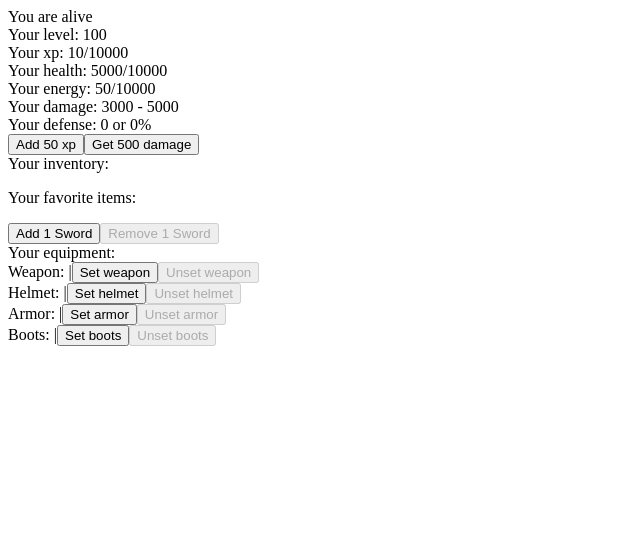
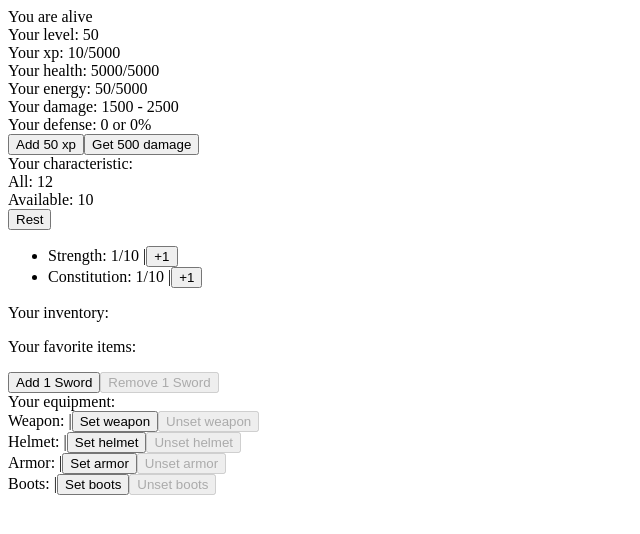
Before and after one commit to dmitrytavern/training-react-rpg-game, a React (Create React App) app: page / in a window 1280 px wide. Shown: the top 534 px of the page, without its empty margins (0-640 px from the left). Built offline with nearby package versions, Linux system fonts and the light colour scheme.

Commit message:
Added PlayerCharacteristic class
This class useless now. But in future, this class will influence on other classes. Health, Energy, Damage and maybe Experience.

```diff
--- a/src/App.tsx
+++ b/src/App.tsx
@@ -32,6 +32,20 @@ const App = () => {
 
 	const defenceNumber = player.defense.getDefense()
 	const defencePercent = player.defense.getDefensePercent()
+
+	const characteristic = player.characteristic
+	const allCharacteristicPoints = characteristic.getAllPoints()
+	const availableCharacteristicPoints = characteristic.getAvailablePoints()
+
+	const addCharacteristicPoint = (name: any) => {
+		characteristic.setPoint(name)
+	}
+	const unsetAllPoints = () => {
+		characteristic.unsetPoints()
+	}
+	const disabledCharacteristicButton = (name: any) => {
+		return characteristic.characteristicLimitReached(name) || characteristic.getAvailablePoints() === 0
+	}
 
 	const inventory = player.inventory.getInventory()
 
@@ -98,8 +112,26 @@ const App = () => {
 			<div>Your defense: {defenceNumber} or {defencePercent}%</div>
 
 			<button onClick={addExp}>Add 50 xp</button>
+			<button onClick={getHit}>Get 500 damage</button>
 
-			<button onClick={getHit}>Get 500 damage</button>
+			<div>Your characteristic: </div>
+			<div>All: {allCharacteristicPoints}</div>
+			<div>Available: {availableCharacteristicPoints}</div>
+
+			<button onClick={unsetAllPoints}>Rest</button>
+
+			<ul>
+				<li>
+					Strength: {characteristic.getCharacteristic('strength')}/10
+					|
+					<button onClick={() => addCharacteristicPoint('strength')} disabled={disabledCharacteristicButton('strength')}>+1</button>
+				</li>
+				<li>
+					Constitution: {characteristic.getCharacteristic('constitution')}/10
+					|
+					<button onClick={() => addCharacteristicPoint('constitution')} disabled={disabledCharacteristicButton('constitution')}>+1</button>
+				</li>
+			</ul>
 
 			<div>Your inventory: </div>
 			<ul>
--- a/src/store/Player/Player.ts
+++ b/src/store/Player/Player.ts
@@ -7,6 +7,7 @@ import PlayerDefense from "../PlayerDefense"
 import PlayerInventory from "../PlayerInventory"
 import PlayerEquipment from "../PlayerEquipment"
 import PlayerFavorites from "../PlayerFavorites"
+import PlayerCharacteristic from "../PlayerCharacteristic"
 
 class Player {
 	public readonly level: PlayerLevel
@@ -17,9 +18,10 @@ class Player {
 	public readonly inventory: PlayerInventory
 	public readonly equipment: PlayerEquipment
 	public readonly favorites: PlayerFavorites
+	public readonly characteristic: PlayerCharacteristic
 
 	constructor() {
-		this.level = new PlayerLevel(100, 10)
+		this.level = new PlayerLevel(50, 10)
 		this.health = new PlayerHealth(5000, 100)
 		this.energy = new PlayerEnergy(50, 100)
 		this.damage = new PlayerDamage(30, 50)
@@ -27,11 +29,13 @@ class Player {
 		this.inventory = new PlayerInventory()
 		this.equipment = new PlayerEquipment()
 		this.favorites = new PlayerFavorites()
+		this.characteristic = new PlayerCharacteristic()
 
 		this.initPlayerHealth()
 		this.initPlayerDamage()
 		this.initPlayerEnergy()
 		this.initPlayerDefense()
+		this.initPlayerCharacteristic()
 	}
 
 	private initPlayerHealth() {
@@ -82,6 +86,12 @@ class Player {
 		})
 	}
 
+	private initPlayerCharacteristic() {
+		this.characteristic.setPlayerLevel(() => {
+			return this.level.getLevel()
+		})
+	}
+
 	static calculateEffect(effectName: string, effects: Effect[]) {
 		let effectDefense = 0
 		effects.map((item: Effect) => {
--- /dev/null
+++ b/src/store/PlayerCharacteristic/PlayerCharacteristic.ts
@@ -0,0 +1,111 @@
+import {makeAutoObservable} from "mobx"
+
+type ComputedProperties = 'getPlayerLevel'
+type PlayerLevelFunction = () => number
+
+interface Characteristics {
+	strength: number
+	constitution: number
+}
+
+const defaultCharacteristics = {
+	strength: 1,
+	constitution: 1
+}
+
+class PlayerCharacteristic {
+	static minPoint: number = 2
+	private characteristics: Characteristics
+	private getPlayerLevel: PlayerLevelFunction
+
+	constructor() {
+		this.getPlayerLevel = () => 1
+		this.characteristics = {...defaultCharacteristics}
+
+		makeAutoObservable<PlayerCharacteristic, ComputedProperties>(this, {
+			getPlayerLevel: false
+		})
+	}
+
+	public setPlayerLevel(computed: PlayerLevelFunction) {
+		this.getPlayerLevel = computed
+	}
+
+	public getCharacteristic(name: keyof Characteristics): number {
+		return this.characteristics[name]
+	}
+
+	public getAllPoints(): number {
+		const minPoints = PlayerCharacteristic.minPoint
+		const levelPoints = this.getLevelPoints()
+
+		return minPoints + levelPoints
+	}
+
+	public getAvailablePoints(): number {
+		return this.getAllPoints() - this.getCharacteristicsPoints()
+	}
+
+	public setCustomCharacteristics(characteristics: Characteristics) {
+		const minValue = PlayerCharacteristic.minPoint
+		const newPoints = Object
+			.values(characteristics)
+			.reduce((prev, curr) => {
+				if (prev <= 0) throw new Error('Characteristic value not be 0')
+				return prev + curr
+			})
+
+		const allPoints = this.getLevelPoints() + minValue
+
+		if (allPoints < newPoints) {
+			throw new Error('Points do not correspond to the maximum amount')
+		}
+
+		if (newPoints < minValue) {
+			throw new Error('Points do not correspond to the minimum amount')
+		}
+
+		this.characteristics = Object.assign({}, this.characteristics, characteristics)
+	}
+
+	public setPoint(name: keyof Characteristics): void {
+		if (this.getAvailablePoints() === 0) {
+			throw new Error('Not available points!')
+		}
+
+		if (this.characteristicLimitReached(name)) {
+			throw new Error('Characteristic limit reached!')
+		}
+
+		this.characteristics[name] += 1
+	}
+
+	public unsetPoints() {
+		this.characteristics = {...defaultCharacteristics}
+	}
+
+	public characteristicLimitReached(name: keyof Characteristics): boolean {
+		return this.characteristics[name] === 10
+	}
+
+	private getLevelPoints(): number {
+		const lvl = this.getPlayerLevel()
+		let newPoints = 0
+
+		let i = 1
+		while (lvl >= i * 5) {
+			newPoints++
+			i++
+		}
+
+		return newPoints
+	}
+
+	private getCharacteristicsPoints() {
+		return Object
+			.values(this.characteristics)
+			.reduce((prev, curr) => prev + curr)
+	}
+}
+
+export default PlayerCharacteristic
--- /dev/null
+++ b/src/store/PlayerCharacteristic/index.ts
@@ -0,0 +1 @@
+export { default } from './PlayerCharacteristic'
```
Also changed, not shown: 1 other file (tests, documents, lock files or other folders).
